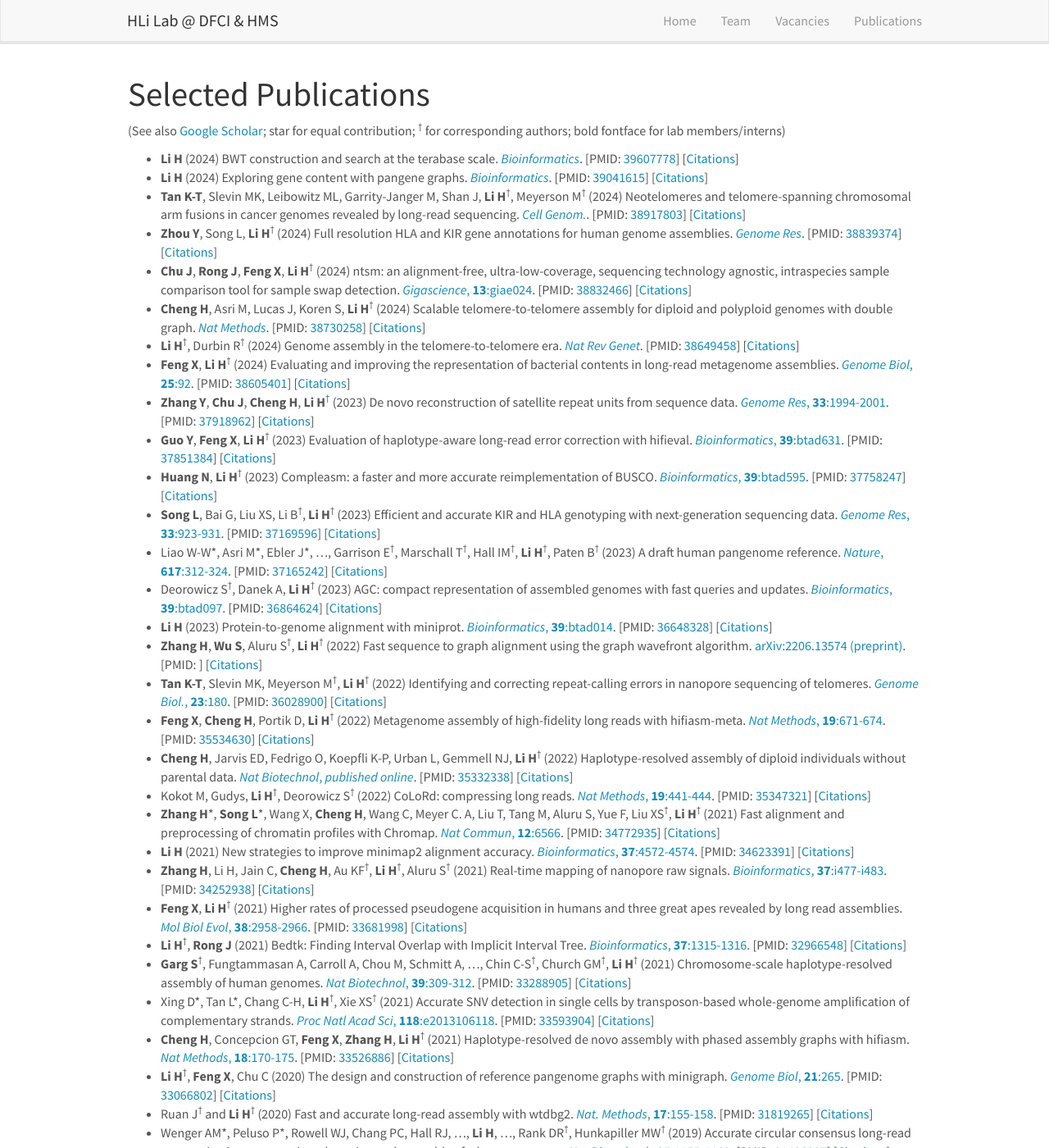
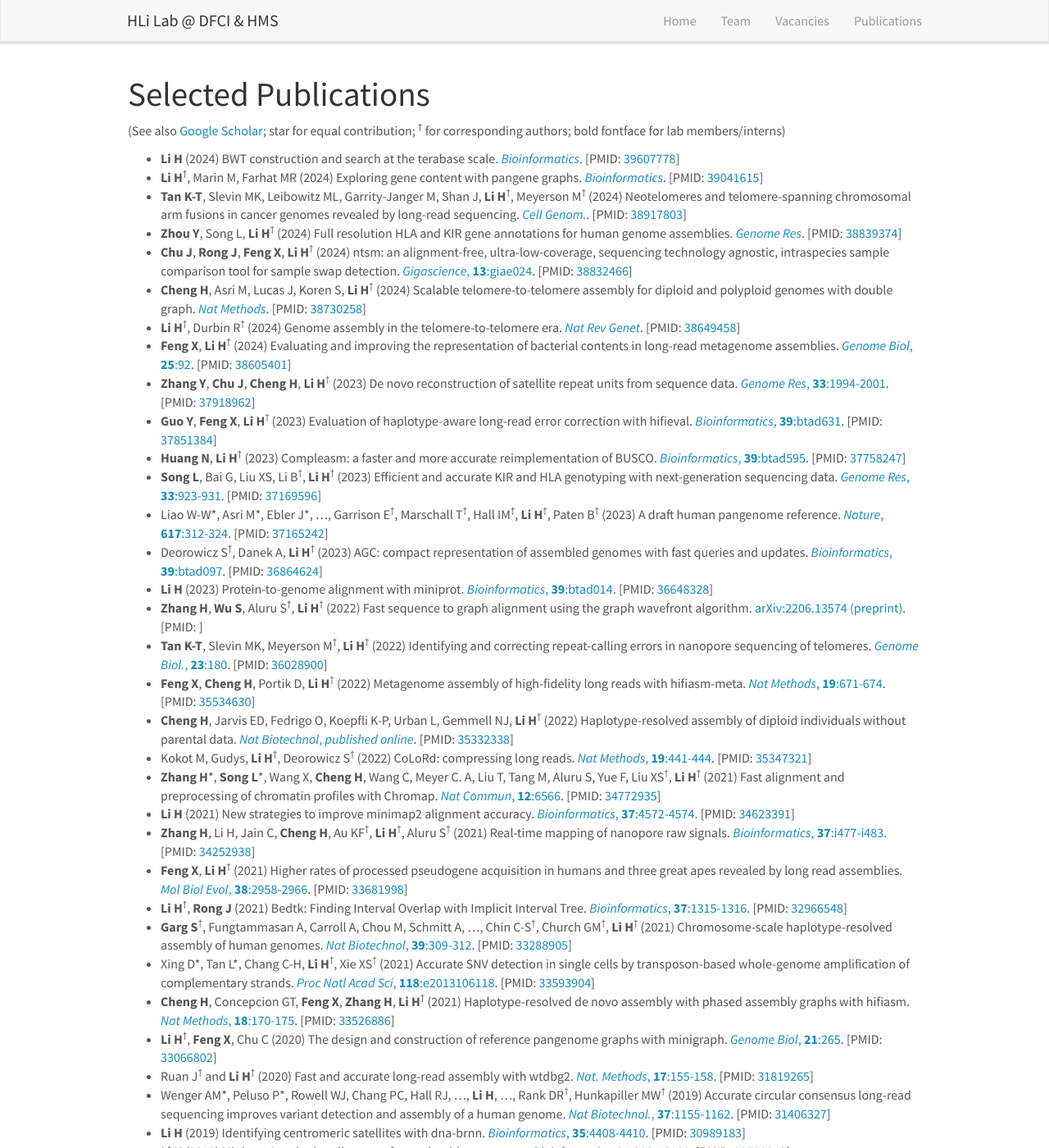
Before and after one commit to hlilab/hlilab.github.io, a Jekyll site: the page built from _pages/publications.md, in a window 1280 px wide and 1400 px high. Shown: the whole window at 82% size. Built offline with Jekyll 4.4.1, drawn with Linux system fonts in a browser that asks for light colours; nearby versions of some CDN libraries; comment, search, counter and statistics services are not loaded; some of the changed text lies outside the part shown.

Commit message:
attempt to citations

```diff
--- a/_data/recentpub.yml
+++ b/_data/recentpub.yml
@@ -7,7 +7,7 @@
   type: 1
 
 - title: "Exploring gene content with pangene graphs"
-  authors: <b>Li H</b>
+  authors: <b>Li H</b><sup>&#8224;</sup>, Marin M, Farhat MR
   year: 2024
   url: https://pubmed.ncbi.nlm.nih.gov/39041615/
   display: <i>Bioinformatics</i>
--- a/_pages/publications.md
+++ b/_pages/publications.md
@@ -14,9 +14,12 @@ permalink: /publications/
 
 <ul>
 {% for publi in site.data.recentpub %}
-<li>{{ publi.authors }} ({{ publi.year }}) {{ publi.title }}. <a href="{{ publi.url }}">{{ publi.display }}</a>.
-[PMID: <a href="https://www.ncbi.nlm.nih.gov/pubmed/{{ publi.pmid }}">{{ publi.pmid }}</a>]
+<li><span class="__dimensions_badge_embed__" data-pmid="{{ publi.pmid }}" data-style="small_rectangle">
+{{ publi.authors }} ({{ publi.year }}) {{ publi.title }}. <a href="{{ publi.url }}">{{ publi.display }}</a>.
+[PMID: <a href="https://www.ncbi.nlm.nih.gov/pubmed/{{ publi.pmid }}">{{ publi.pmid }}</a>]</span>
+<!--
 [<a href="https://badge.dimensions.ai/details/pmid/{{ publi.pmid }}">Citations</a>]
+-->
 </li>
 {% endfor %}
 </ul>
```
